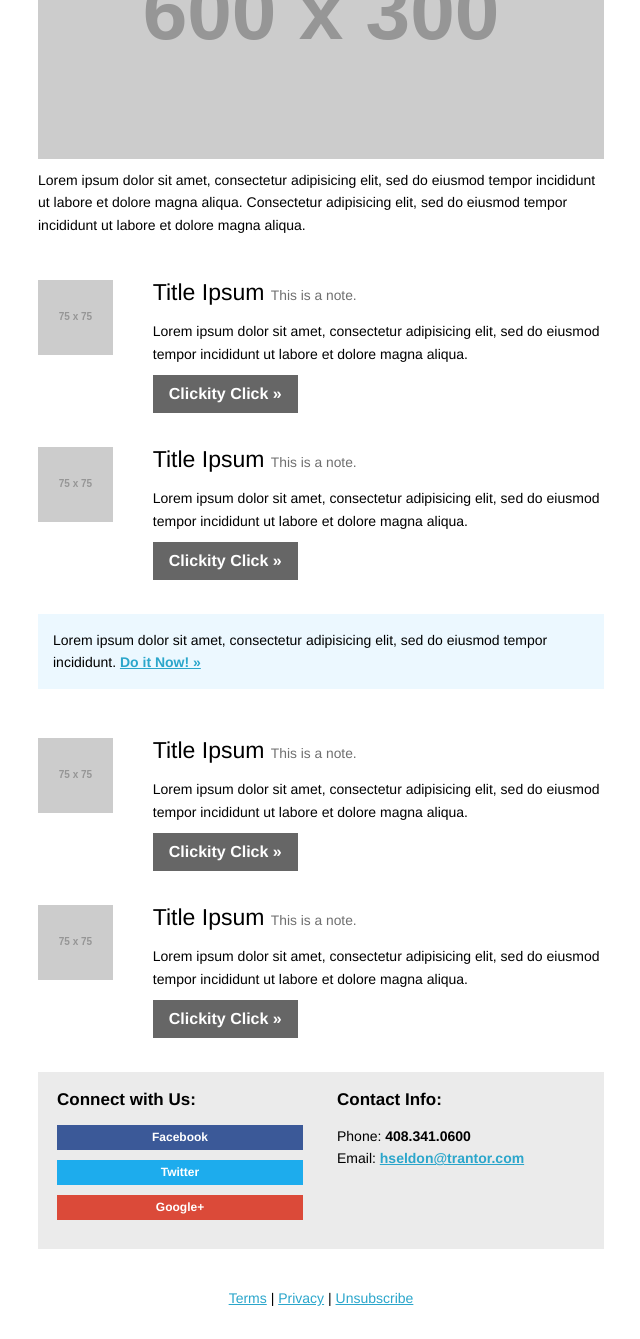
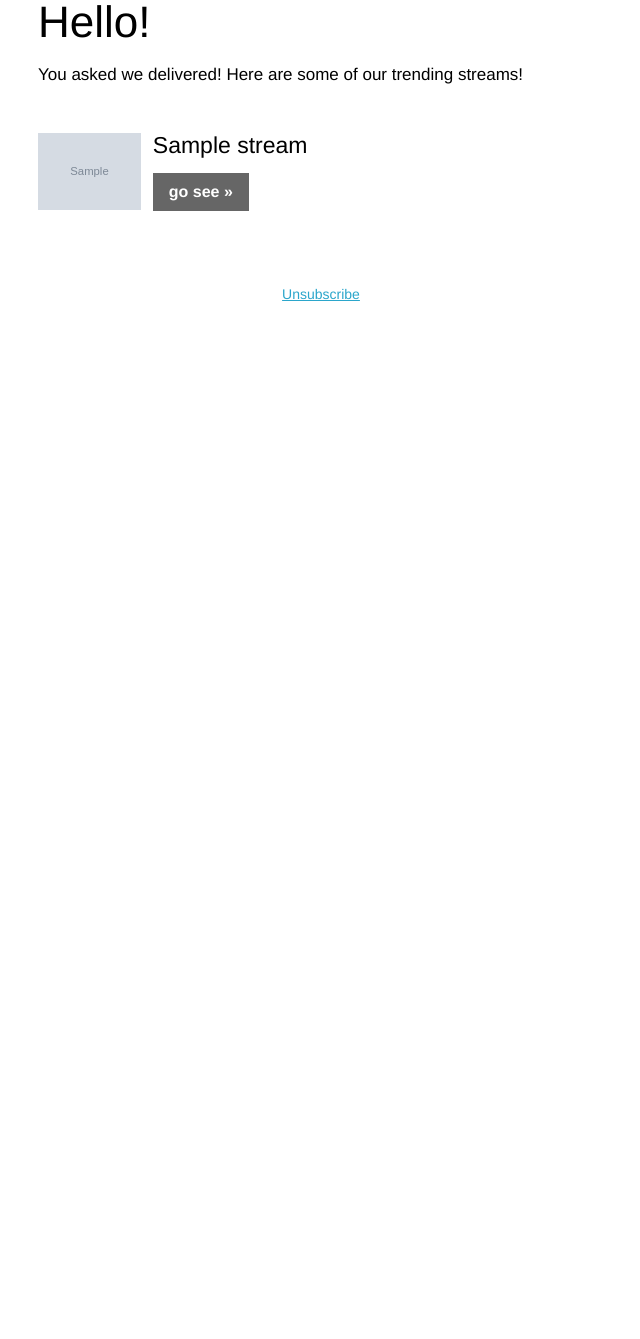
Before and after one commit to goyalankit/imgshare, a Python web app: template templates/newsletter.html in a window 1280 px wide. Shown: the part 359-1698 px from the top of the page, without its empty margins (319-959 px from the left). After the commit the page ends 660 px from the top, so only its background shows below. Run offline with Jinja, Linux system fonts and the light colour scheme; the template is opened without the code that fills it: most values are stand-ins (such as "Sample title", 1, 10 or a date in 2020); grey boxes marked "Sample" are stand-in pictures; grey boxes labelled with a size stand in for pictures from a placeholder-image service; some libraries are stand-ins or nearby versions.

Commit message:
adding update cron and trending capanilities

```diff
--- a/cron.yaml
+++ b/cron.yaml
@@ -1,12 +1,12 @@
 cron:
 - description: email_sender_5_minutes
-  url: /tasks/email_sender?time=5min
+  url: /tasks?time=5min
   schedule: every 5 minutes
 
 - description: email_sender_1_hour
-  url: /tasks/email_sender?time=1hr
+  url: /tasks?time=1hr
   schedule: every 1 hours
 
 - description: email_sender_1_day
-  url: /tasks/email_sender?time=1day
+  url: /tasks?time=1day
   schedule: every day 12:30
--- a/routes.py
+++ b/routes.py
@@ -19,7 +19,9 @@ _routes = [
         RedirectRoute('/social<format:(.*)>', user.Social , name='search stream', strict_slash=True),
         RedirectRoute('/trending<format:(.*)>', user.Trending , name='trending stream', strict_slash=True),
         RedirectRoute('/update-rate<format:(.*)>', user.UpdateNotificationRate , name='trending stream', strict_slash=True),
-        RedirectRoute('/stream/delete', user.DeleteStream , name='search stream', strict_slash=True)
+        RedirectRoute('/stream/delete', user.DeleteStream , name='search stream', strict_slash=True),
+        RedirectRoute('/tasks', user.TaskExecutor , name='search stream', strict_slash=True)
+
 ]
 
 def get_routes():
--- a/templates/header.html
+++ b/templates/header.html
@@ -5,7 +5,7 @@
     <meta property="og:title" content="ImgShare! share all images you can!" />
     <meta property="og:img" content="/images/default-social.png" />
     <script async src="/js/base.js"></script>
-    <script src="/js/bootstrap.js"></script>
+    <!--<script src="/js/bootstrap.js"></script>-->
 
     <link rel="stylesheet" href="/css/bootstrap.min.css">
     <link rel="stylesheet" href="/css/variables.less">
--- a/templates/navigation_main.html
+++ b/templates/navigation_main.html
@@ -33,7 +33,7 @@
               <li><a href="/view">View</a></li>
               <li><a href="/search">Search</a></li>
               <li><a href="/trending">Trending</a></li>
-              <li><a href="/social">Social</a></li>
+              <!--<li><a href="/social">Social</a></li>-->
     </ul>
     <ul class="nav navbar-nav navbar-right" style="margin-right: 10%;">
       <li>
--- a/templates/newsletter.html
+++ b/templates/newsletter.html
@@ -23,8 +23,8 @@
 			<div class="content">
 				<table bgcolor="#999999" >
 					<tr>
-						<td><img src="http://placehold.it/200x50/" /></td>
-						<td align="right"><h6 class="collapse">Newsletter</h6></td>
+            <td><img src="http://i.imgur.com/nRqP68r.png?2" /></td>
+						<td align="right"><h6 class="collapse">Trending Report</h6></td>
 					</tr>
 				</table>
 			</div><!-- /content -->
@@ -46,129 +46,34 @@
 					<tr>
 						<td>
 
-							<h1>Great Scott!</h1>
-							<p class="lead">Lorem ipsum dolor sit amet, consectetur adipisicing elit, sed do eiusmod tempor incididunt ut labore et.</p>
+							<h1>Hello!</h1>
+							<p class="lead">You asked we delivered! Here are some of our trending streams!</p>
 
-							<!-- A Real Hero (and a real human being) -->
-							<p><img src="http://placehold.it/600x300" /></p><!-- /hero -->
-							<p>Lorem ipsum dolor sit amet, consectetur adipisicing elit, sed do eiusmod tempor incididunt ut labore et dolore magna aliqua. Consectetur adipisicing elit, sed do eiusmod tempor incididunt ut labore et dolore magna aliqua. </p>
 						</td>
 					</tr>
 				</table>
 			</div><!-- /content -->
-
+      {% for streamid in streams %}
 			<!-- content -->
 			<div class="content">
 
 				<table bgcolor="">
 					<tr>
-						<td class="small" width="20%" style="vertical-align: top; padding-right:10px;"><img src="http://placehold.it/75x75" /></td>
+						<td class="small" width="20%" style="vertical-align: top; padding-right:10px;"><img src="{{streams[streamid]['stream']['cover_image'] or ('http://placehold.it/75x75/000000/ffffff&text='+ streams[streamid]['stream']['name']|truncate(8)) }}" /></td>
 						<td>
-							<h4>Title Ipsum <small>This is a note.</small></h4>
-							<p class="">Lorem ipsum dolor sit amet, consectetur adipisicing elit, sed do eiusmod tempor incididunt ut labore et dolore magna aliqua. </p>
-							<a class="btn">Clickity Click &raquo;</a>
+              <h4>{{ streams[streamid]["stream"]["name"]}}</h4>
+              <a class="btn" href="http://ninth-optics-701.appspot.com/stream/view?id={{streams[streamid]['stream']['id']}}">go see &raquo;</a>
 						</td>
 					</tr>
 				</table>
 
 			</div><!-- /content -->
-
-			<!-- content -->
-			<div class="content"><table bgcolor="">
-				<tr>
-					<td class="small" width="20%" style="vertical-align: top; padding-right:10px;"><img src="http://placehold.it/75x75" /></td>
-					<td>
-						<h4>Title Ipsum <small>This is a note.</small></h4>
-						<p class="">Lorem ipsum dolor sit amet, consectetur adipisicing elit, sed do eiusmod tempor incididunt ut labore et dolore magna aliqua. </p>
-						<a class="btn">Clickity Click &raquo;</a>
-					</td>
-				</tr>
-			</table></div><!-- /content -->
-
-			<!-- content -->
-			<div class="content"><table bgcolor="">
-				<tr>
-					<td>
-
-						<!-- Callout Panel -->
-						<p class="callout">Lorem ipsum dolor sit amet, consectetur adipisicing elit, sed do eiusmod tempor incididunt. <a href="#">Do it Now! &raquo;</a>	</p><!-- /callout panel -->
-
-					</td>
-				</tr>
-			</table></div><!-- /content -->
-
-			<!-- content -->
-			<div class="content"><table bgcolor="">
-				<tr>
-					<td class="small" width="20%" style="vertical-align: top; padding-right:10px;"><img src="http://placehold.it/75x75" /></td>
-					<td>
-						<h4>Title Ipsum <small>This is a note.</small></h4>
-						<p class="">Lorem ipsum dolor sit amet, consectetur adipisicing elit, sed do eiusmod tempor incididunt ut labore et dolore magna aliqua. </p>
-						<a class="btn">Clickity Click &raquo;</a>
-					</td>
-				</tr>
-			</table></div><!-- /content -->
-
-			<!-- content -->
-			<div class="content"><table bgcolor="">
-				<tr>
-					<td class="small" width="20%" style="vertical-align: top; padding-right:10px;"><img src="http://placehold.it/75x75" /></td>
-					<td>
-						<h4>Title Ipsum <small>This is a note.</small></h4>
-						<p class="">Lorem ipsum dolor sit amet, consectetur adipisicing elit, sed do eiusmod tempor incididunt ut labore et dolore magna aliqua. </p>
-						<a class="btn">Clickity Click &raquo;</a>
-
-					</td>
-				</tr>
-			</table></div><!-- /content -->
-
+      {% endfor %}
 			<!-- content -->
 			<div class="content">
 				<table bgcolor="">
 					<tr>
 						<td>
-
-							<!-- social & contact -->
-							<table bgcolor="" class="social" width="100%">
-								<tr>
-									<td>
-
-										<!--- column 1 -->
-										<div class="column">
-											<table bgcolor="" cellpadding="" align="left">
-										<tr>
-											<td>
-
-												<h5 class="">Connect with Us:</h5>
-												<p class=""><a href="#" class="soc-btn fb">Facebook</a> <a href="#" class="soc-btn tw">Twitter</a> <a href="#" class="soc-btn gp">Google+</a></p>
-
-
-											</td>
-										</tr>
-									</table><!-- /column 1 -->
-										</div>
-
-										<!--- column 2 -->
-										<div class="column">
-											<table bgcolor="" cellpadding="" align="left">
-										<tr>
-											<td>
-
-												<h5 class="">Contact Info:</h5>
-												<p>Phone: <strong>408.341.0600</strong><br/>
-                Email: <strong><a href="emailto:hseldon@trantor.com">hseldon@trantor.com</a></strong></p>
-
-											</td>
-										</tr>
-									</table><!-- /column 2 -->
-										</div>
-
-										<div class="clear"></div>
-
-									</td>
-								</tr>
-							</table><!-- /social & contact -->
-
 						</td>
 					</tr>
 				</table>
@@ -192,9 +97,7 @@
 						<tr>
 							<td align="center">
 								<p>
-									<a href="#">Terms</a> |
-									<a href="#">Privacy</a> |
-									<a href="#"><unsubscribe>Unsubscribe</unsubscribe></a>
+									<a href="http://ninth-optics-701.appspot.com/trending"><unsubscribe>Unsubscribe</unsubscribe></a>
 								</p>
 							</td>
 						</tr>
```
Also changed, not shown: models.py (+39 -10 lines), modules/user.py (+42 -14 lines), templates/trending.html (+43 -6 lines).
